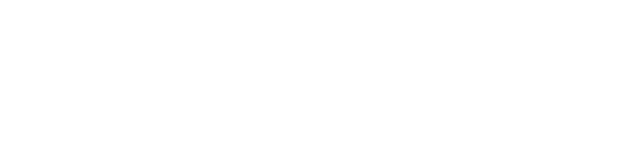
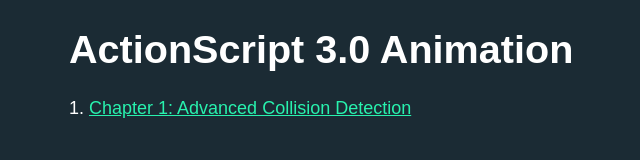
Before and after one commit to DingoEatingFuzz/as3-animation, a website built with Vite: page index.html in a window 1280 px wide. Shown: the whole page, without its empty margins (121-761 px from the left). Built offline with nearby package versions, Linux system fonts and the light colour scheme.

Commit message:
basic styling

```diff
--- a/index.html
+++ b/index.html
@@ -4,10 +4,15 @@
     <meta charset="UTF-8" />
     <link rel="stylesheet" type="text/css" href="/style.css" />
     <meta name="viewport" content="width=device-width, initial-scale=1.0" />
-    <title>Vite App</title>
+    <title>ActionScript 3.0 Animation</title>
   </head>
   <body>
-    <div id="app"></div>
+    <div class="toc">
+    <h1>ActionScript 3.0 Animation</h1>
+    <ol>
+      <li><a href="#">Chapter 1: Advanced Collision Detection</a></li>
+    </ol>
+    </div>
     <script type="module" src="/main.js"></script>
   </body>
 </html>
--- a/style.css
+++ b/style.css
@@ -1,97 +1,44 @@
 :root {
-  font-family: Inter, Avenir, Helvetica, Arial, sans-serif;
-  font-size: 16px;
-  line-height: 24px;
-  font-weight: 400;
+  font-family: sans-serif;
+  font-size: 18px;
 
-  color-scheme: light dark;
-  color: rgba(255, 255, 255, 0.87);
-  background-color: #242424;
-
-  font-synthesis: none;
-  text-rendering: optimizeLegibility;
-  -webkit-font-smoothing: antialiased;
-  -moz-osx-font-smoothing: grayscale;
-  -webkit-text-size-adjust: 100%;
+  --c-bg: #1b2b34;
+  --c-fg: #ffffff;
+  --c-link: #28f2ae;
+  --c-link-v: #5dc7ce;
+  --c-link-h: #a1f4d8;
 }
 
 a {
-  font-weight: 500;
-  color: #646cff;
-  text-decoration: inherit;
-}
-a:hover {
-  color: #535bf2;
+  color: var(--c-link);
 }
 
-body {
+a:hover {
+  color: var(--c-link-h);
+}
+
+a:visited {
+  color: var(--c-link-v);
+}
+
+html, body {
   margin: 0;
-  display: flex;
-  place-items: center;
-  min-width: 320px;
-  min-height: 100vh;
+  padding: 0;
+  background: var(--c-bg);
+  color: var(--c-fg);
 }
 
 h1 {
-  font-size: 3.2em;
-  line-height: 1.1;
+  font-size: 2.2rem;
 }
 
-#app {
-  max-width: 1280px;
-  margin: 0 auto;
-  padding: 2rem;
-  text-align: center;
+ol, ul {
+  padding: 0;
+  list-style-position: inside;
 }
 
-.logo {
-  height: 6em;
-  padding: 1.5em;
-  will-change: filter;
+.toc {
+  width: 100%;
+  max-width: 900px;
+  margin: auto;
 }
-.logo:hover {
-  filter: drop-shadow(0 0 2em #646cffaa);
-}
-.logo.vanilla:hover {
-  filter: drop-shadow(0 0 2em #f7df1eaa);
-}
-
-.card {
-  padding: 2em;
-}
-
-.read-the-docs {
-  color: #888;
-}
-
-button {
-  border-radius: 8px;
-  border: 1px solid transparent;
-  padding: 0.6em 1.2em;
-  font-size: 1em;
-  font-weight: 500;
-  font-family: inherit;
-  background-color: #1a1a1a;
-  cursor: pointer;
-  transition: border-color 0.25s;
-}
-button:hover {
-  border-color: #646cff;
-}
-button:focus,
-button:focus-visible {
-  outline: 4px auto -webkit-focus-ring-color;
-}
-
-@media (prefers-color-scheme: light) {
-  :root {
-    color: #213547;
-    background-color: #ffffff;
-  }
-  a:hover {
-    color: #747bff;
-  }
-  button {
-    background-color: #f9f9f9;
-  }
-}
```
